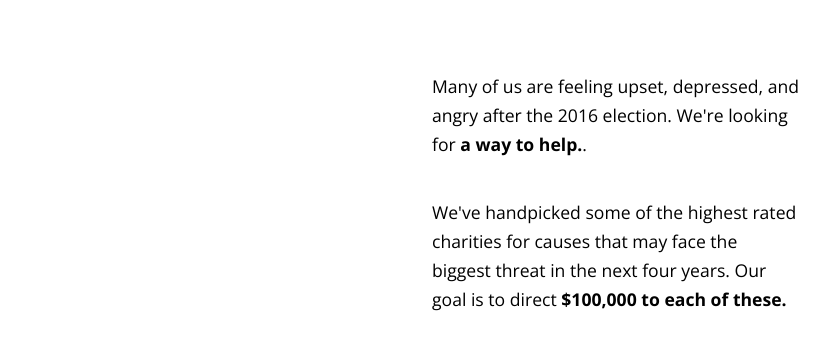
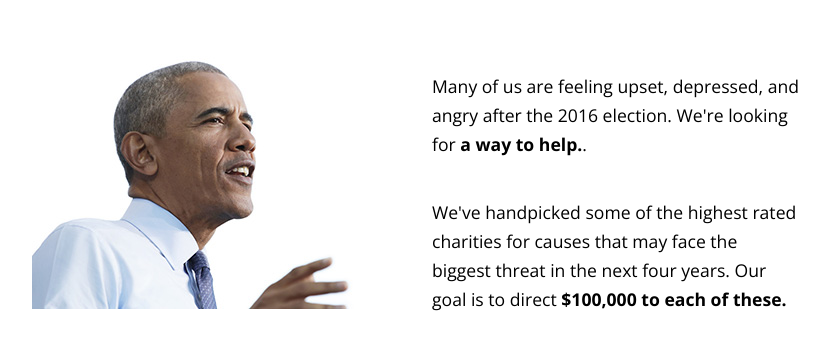
Before and after one commit to dontboodonate/dontboodonate.github.io, a plain HTML site: page index.html in a window 1280 px wide. Shown: the top 360 px of the page, without its empty margins (224-1055 px from the left). Drawn offline with nearby package versions, Linux system fonts and the light colour scheme; a web font is replaced by a local one.

Commit message:
add obama photo

```diff
--- a/index.html
+++ b/index.html
@@ -175,7 +175,7 @@
 </head>
 <body>
 
-  <img src="obamaa.jpg" alt="">
+  <img src="obama.jpg" alt="President Obama">
 
   <div class="side">
     <p>Many of us are feeling upset, depressed, and angry after the 2016 election. We're looking for <strong>a way to help.</strong>.</p>
```
Also changed, not shown: obama.jpg (added).
